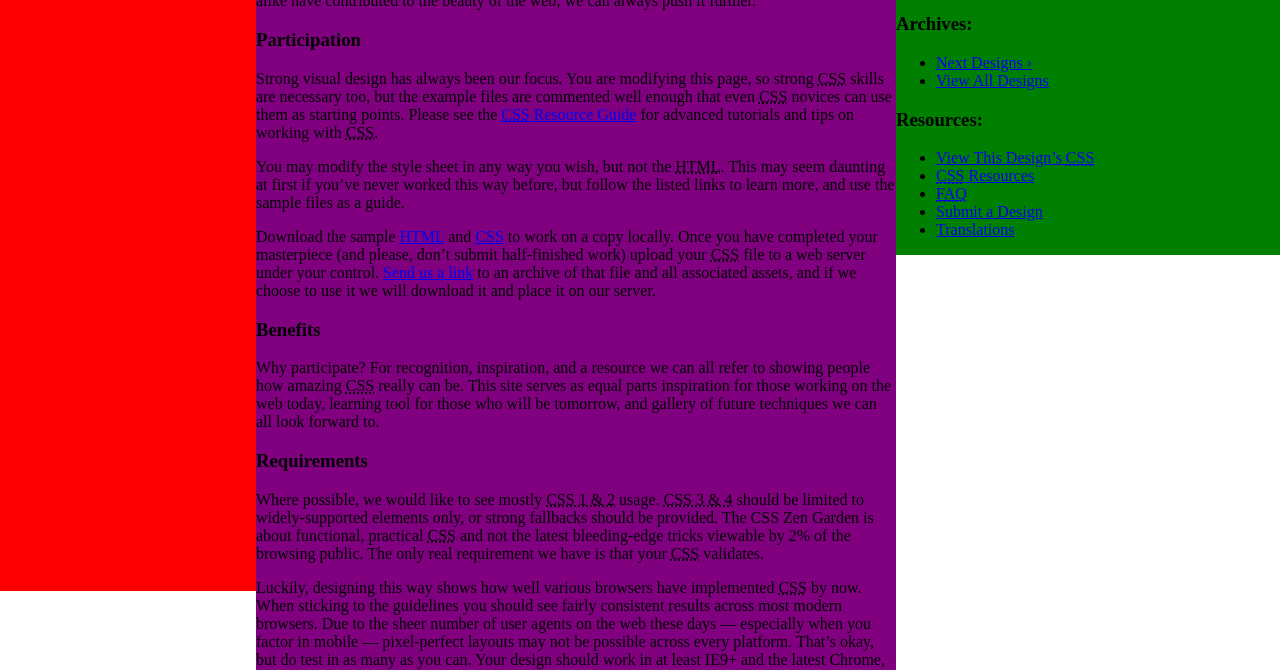
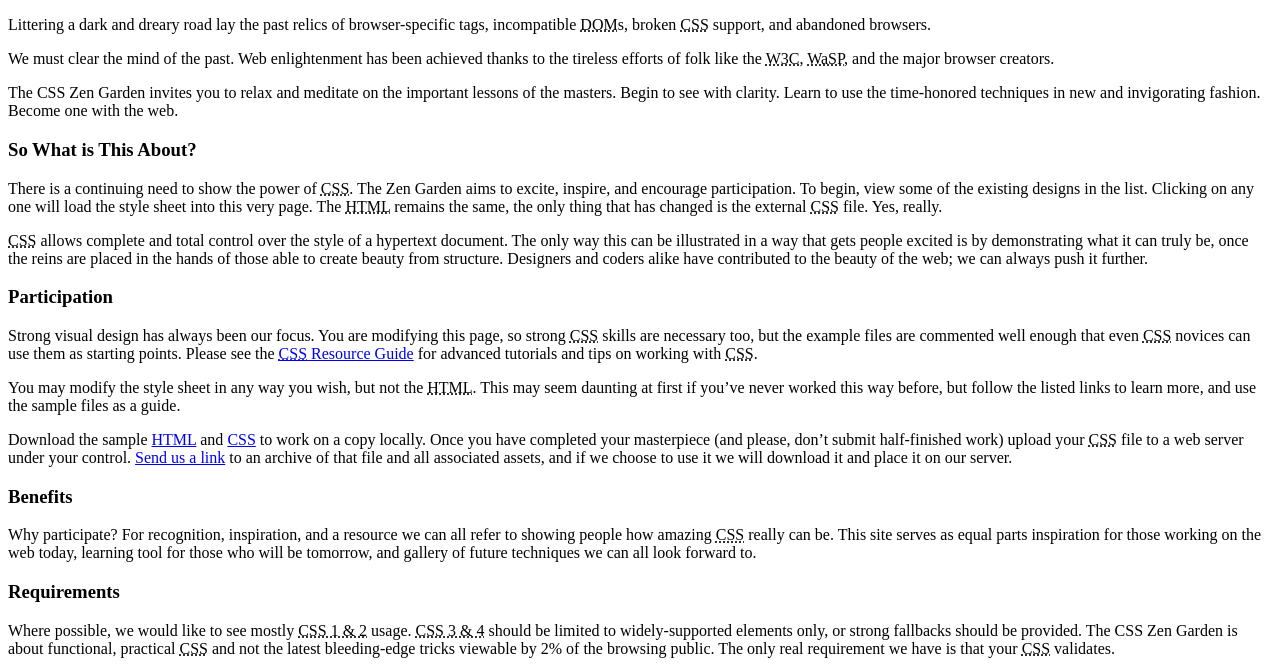
Before and after one commit to thaynacr/ZenGardenFACOM, a plain HTML site: page index.html in a window 1280 px wide. Shown: the part 209-879 px from the top of the page. Drawn offline with Linux system fonts and the light colour scheme.

Commit message:
remoção do item 10

```diff
--- a/estilo.css
+++ b/estilo.css
@@ -17,35 +17,7 @@
 
 /* implementação do patreze */
 
-	/* ITEM 10 */
-		body {
-		    margin: 0;
-		}
-		.intro header {
-		    position: fixed;
-		    float: left;
-		    height: 100%;
-		    width: 20%;
-		    background: red;
-		}
-		.summary,
-		.preamble {
-		    margin-left: 20%;
-		    position: absolute;
-		    width: 50%;
-		}
-		.main {
-		    position: absolute;
-		    width: 50%;
-		    background: purple;
-		    margin-left: 20%;
-		}
-		.sidebar {
-		    float: right;
-		    width: 30%;
-		    background: green;
-		}
-	/* FIM DO ITEM 10 */
+
 
 /* implementação da thayná */
 
```
